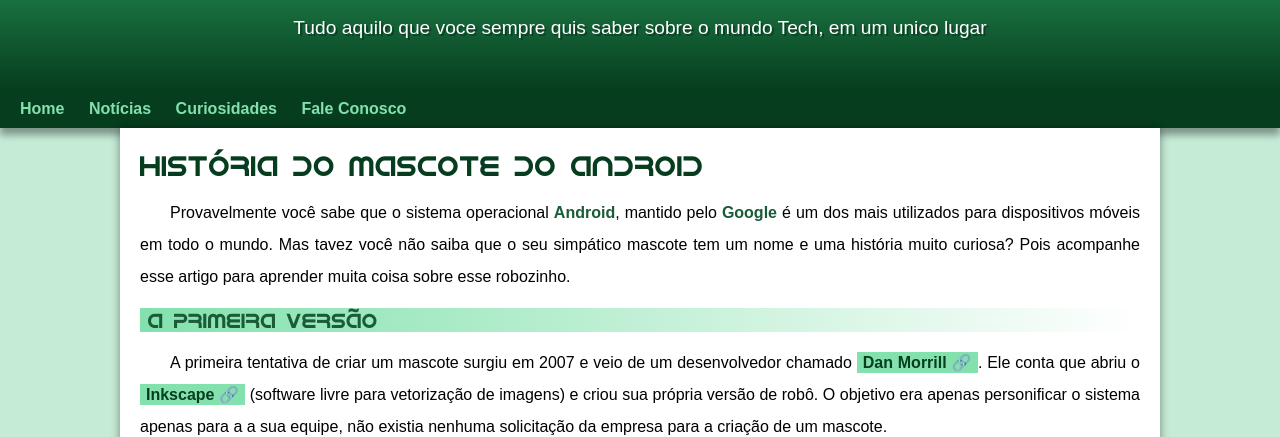
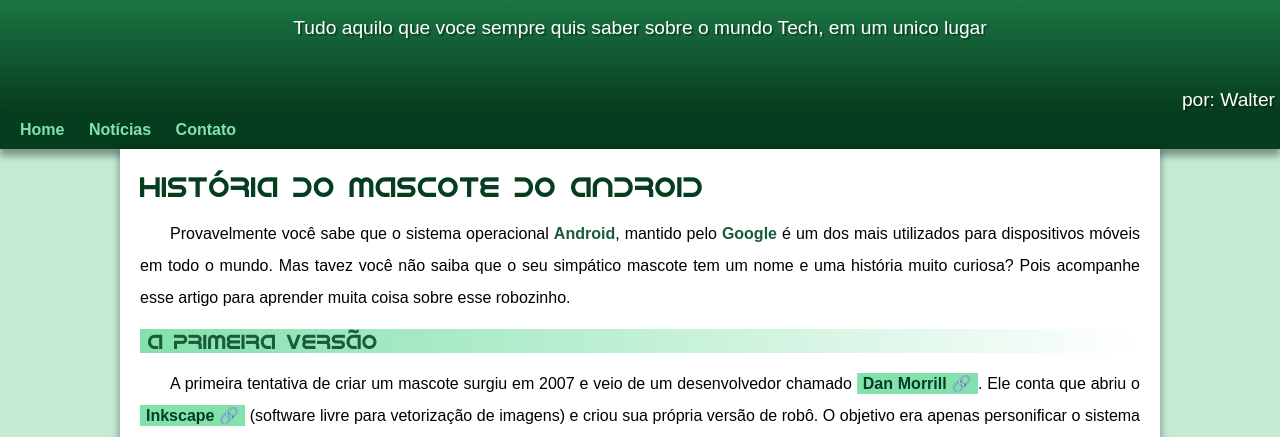
Before and after one commit to walter5577/projeto-android, a plain HTML site: page index.html in a window 1280 px wide. Shown: the part 100-537 px from the top of the page. Drawn offline with Linux system fonts and the light colour scheme.

Commit message:
manutenção e pequeno detalhe

```diff
--- a/estilo/style.css
+++ b/estilo/style.css
@@ -58,8 +58,14 @@ header > p{
     padding-right: 10px;
     padding-left: 10px;
     margin: auto;
-    margin-bottom: 20px;
+    padding-bottom: 50px;
     text-shadow: 2px 2px 0px rgba(0, 0, 0, 0.315);
+}
+p#reg{
+    text-align: right;
+    padding: 0px;
+    margin: 0px;
+    margin-right: 5px;
 }
 
 nav{
--- a/index.html
+++ b/index.html
@@ -11,12 +11,12 @@
     <header>
         <h1>Curiosidades de Tecnologia</h1>
         <p>Tudo aquilo que voce sempre quis saber sobre o mundo Tech, em um unico lugar</p>
+        <p id="reg">por: Walter</p>
     </header>
     <nav>
         <a href="#">Home</a>
         <a href="#">Notícias</a>
-        <a href="#">Curiosidades</a>
-        <a href="#">Fale Conosco</a>
+        <a href="#">Contato</a>
     </nav>
     <main>
         <article>
```
